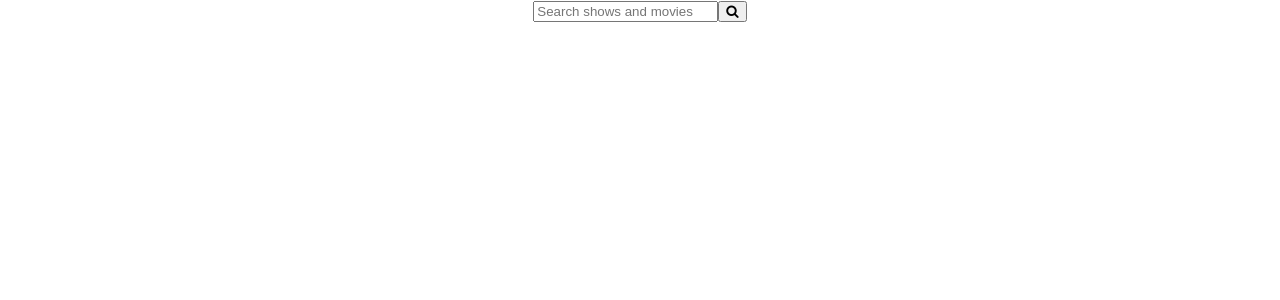
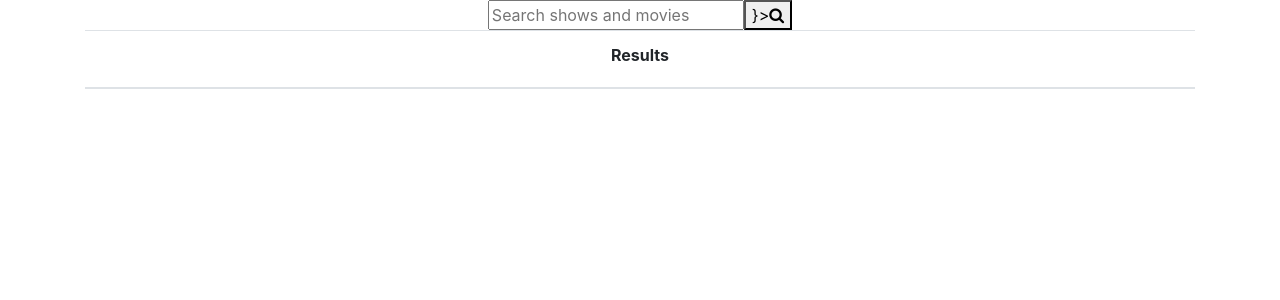
Before and after one commit to DNishanth/CS4550_Final_Project, a React (Create React App) app: page / in a window 1280 px wide. Shown: the top 300 px of the page. Built offline with nearby package versions, Linux system fonts and the light colour scheme.

Commit message:
began tables and rows

```diff
--- a/src/components/Prototype.js
+++ b/src/components/Prototype.js
@@ -1,13 +1,15 @@
 import React from "react";
 import PrototypeService from "../services/PrototypeService";
+import SearchTableComponent from "./SearchTableComponent";
 
 export default class Prototype extends React.Component {
     constructor(props) {
         super(props);
         this.state = {
-            search_query: ""
+            search_query: "",
+            movies: []
         };
-      }
+    }
 
     findMovies = (query) => {
         PrototypeService.findMovies(query)
@@ -30,12 +32,12 @@ export default class Prototype extends React.Component {
                     value={this.state.search_query}
                     onChange={e => this.setState({search_query: e.target.value})}/>
                 <button
-                    onClick={() => {
-                        this.findMovies(this.state.search_query)
-                        }
+                    onClick={() =>
+                        this.findMovies(this.state.search_query)}>
                     }>
                         <i className="fa fa-search"> </i>
                 </button>
+                <SearchTableComponent movies={this.state.movies}/>
             </div>
         )
     }
--- a/src/components/SearchRowComponent.js
+++ b/src/components/SearchRowComponent.js
@@ -0,0 +1,19 @@
+import React from "react";
+import {Link} from "react-router-dom";
+import PrototypeService from "../services/PrototypeService";
+
+export default class SearchRowComponent extends React.Component {
+    state = {
+        movie: this.props.movie
+    }
+
+    render() {
+        return (
+            <tr key={this.state.movie._id}>
+                <td>
+                    {this.state.movie.title}
+                </td>
+            </tr>
+        )
+    }
+}
--- a/src/components/SearchTableComponent.js
+++ b/src/components/SearchTableComponent.js
@@ -0,0 +1,33 @@
+import React from "react";
+import SearchRowComponent from "./SearchRowComponent";
+
+
+export default class SearchTableComponent
+    extends React.Component {
+    render() {
+        return (
+            <div>
+                <div className="container">
+                    <table className="table table-striped table-hover">
+                        <thead>
+                        <tr>
+                            <th className="wbdv-header wbdv-title">
+                                <label>Results
+                                </label>
+                            </th>
+                        </tr>
+                        </thead>
+                        <tbody>
+                        {
+                            this.props.movies.map(movie =>
+                                <SearchRowComponent
+                                    key={movie.ids.trakt}  movie={movie}/>
+                            )
+                        }
+                        </tbody>
+                    </table>
+                </div>
+            </div>
+        )
+    }
+}
--- a/src/index.css
+++ b/src/index.css
@@ -1,3 +1,6 @@
+@import "~bootstrap/dist/css/bootstrap.min.css";
+@import "~font-awesome/css/font-awesome.css";
+
 body {
   margin: 0;
   font-family: -apple-system, BlinkMacSystemFont, 'Segoe UI', 'Roboto', 'Oxygen',
```
Also changed, not shown: 1 other file (tests, documents, lock files or other folders).
